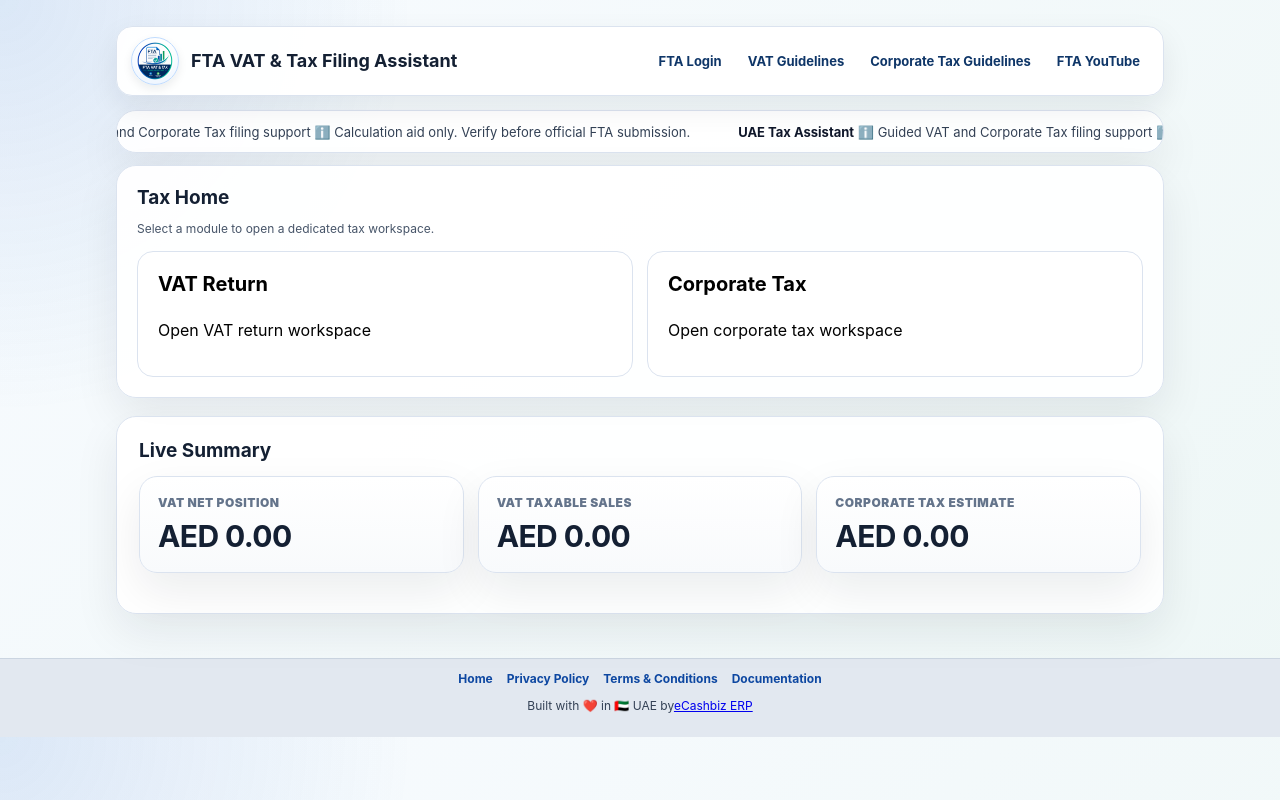
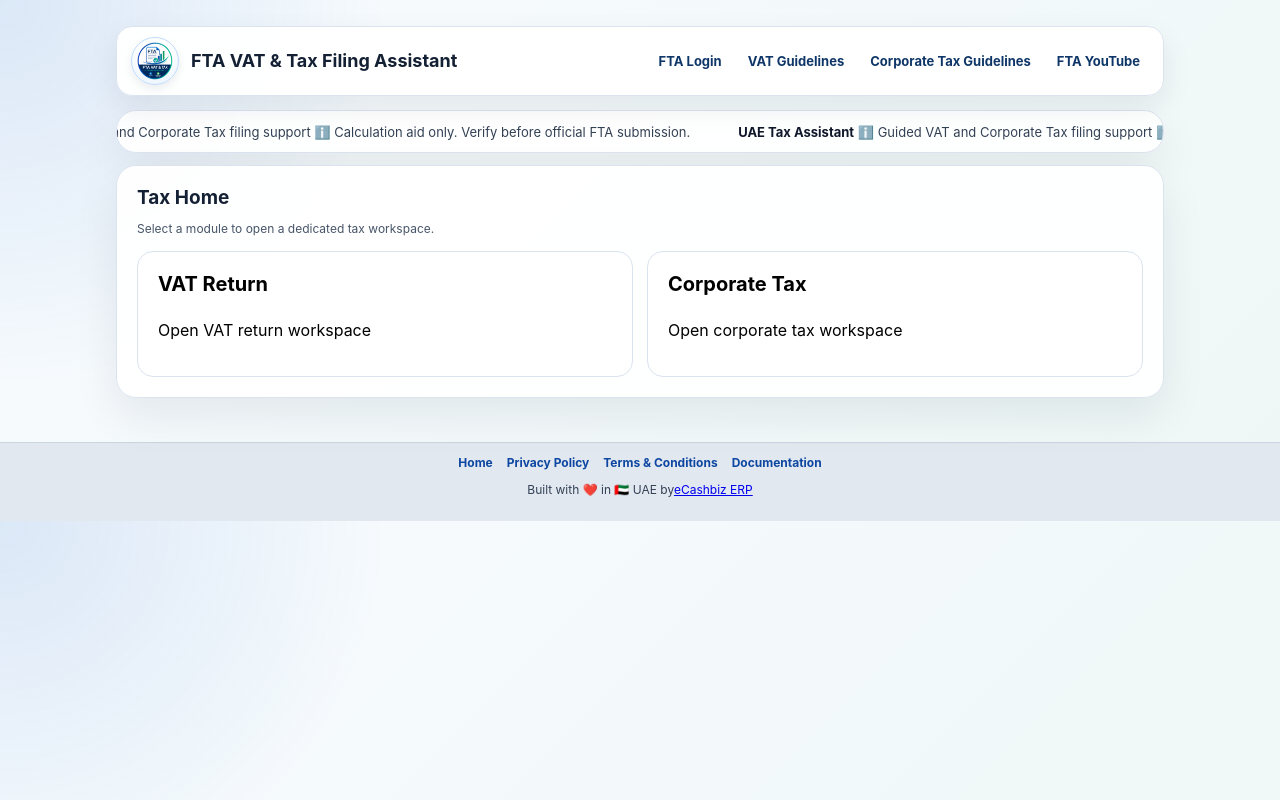
Before and after one commit to aimzworld007/FTA-VAT-TAX-Calculator, a React (Vite) app: page / in a window 1280 px wide. Built offline with nearby package versions, Linux system fonts and the light colour scheme; the HTML template or start-up script is replaced by a standard one.

Commit message:
Remove Home live summary panel

```diff
--- a/src/features/tax/TaxDashboard.jsx
+++ b/src/features/tax/TaxDashboard.jsx
@@ -69,7 +69,6 @@
 
     {activeModule === 'home' && <section className='screen-shell is-active'>
       <section className='card'><h2>Tax Home</h2><p className='field-help'>Select a module to open a dedicated tax workspace.</p><div className='selector-grid no-print'><TaxModeCard title='VAT Return' desc='Open VAT return workspace' onClick={() => setActiveModule('vat')} active={false} /><TaxModeCard title='Corporate Tax' desc='Open corporate tax workspace' onClick={() => setActiveModule('corporateTax')} active={false} /></div></section>
-      <section className='card summary-panel workspace-summary'><h2>Live Summary</h2><div className='grid-section summary-grid-home'><TaxSummaryCard label='VAT Net Position' value={money(v.netVat)} /><TaxSummaryCard label='VAT Taxable Sales' value={money(v.salesBreakdown.net)} /><TaxSummaryCard label='Corporate Tax Estimate' value={money(c.taxPayable)} /></div></section>
     </section>}
 
     {activeModule === 'vat' && <section className='screen-shell is-active wizard-shell'><div className='workspace-toolbar no-print'><button className='ghost' type='button' onClick={() => setActiveModule('home')}>← Back to Tax Home</button></div><section className='card'><h2>VAT Return Workspace</h2></section><LiveSummary mode='vat' vatData={vat} vatCalc={v} ctCalc={c} /><VatWizard data={vat} setData={setVat} onSave={() => draftStorage.save('vatDraft', vat)} onReset={() => { if (confirm('Reset VAT draft?')) { const next = normalizeVatDraft(vatDefault, workspaceSettings); setVat(next); draftStorage.clear('vatDraft'); } }} /></section>}
```
